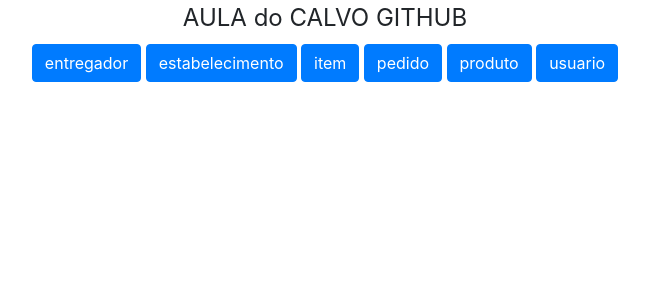
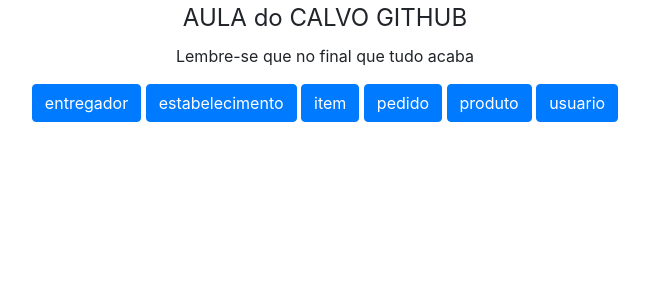
Before and after one commit to felipeosmar/senai-manutencao, a PHP site: page / in a window 1280 px wide. Shown: the top 300 px of the page, without its empty margins (315-964 px from the left). Run offline with PHP 8.4, Linux system fonts and the light colour scheme.

Commit message:
Update index.php
Minha Sugestão

```diff
--- a/index.php
+++ b/index.php
@@ -17,6 +17,8 @@
 <fieldset>
 <center>
 <legend>AULA do CALVO GITHUB</legend>
+
+<p> Lembre-se que no final que tudo acaba</p>
 <div class="form-group">
     <a href="entregador-index.php" class="btn btn-primary" role="button">entregador</a>
 
```
